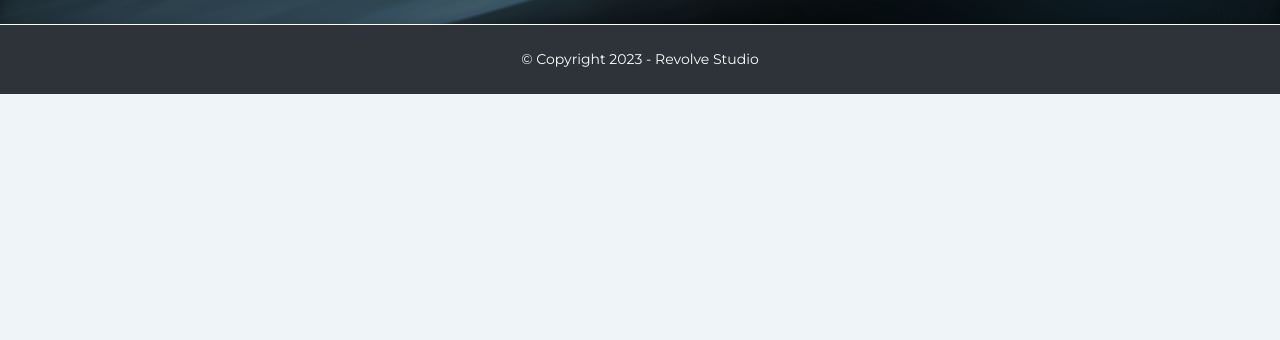
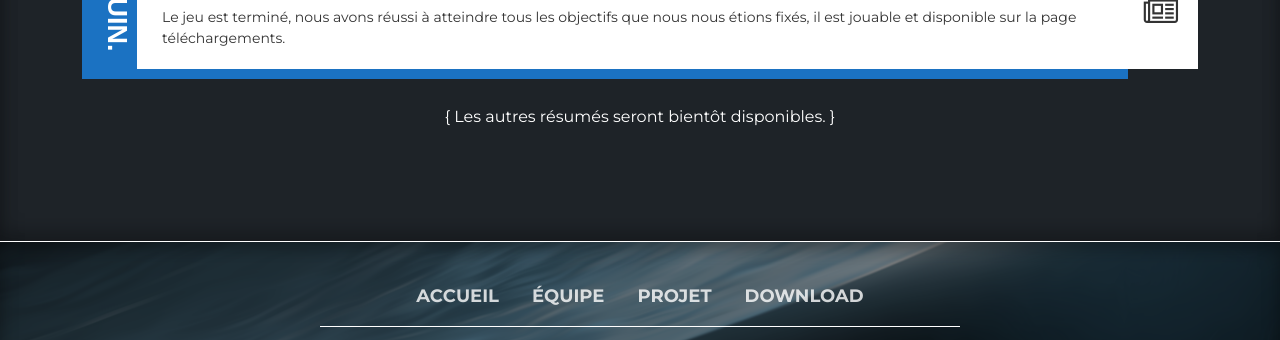
Before and after one commit to revolve-project/revolve-website, a plain HTML site: page projet.html in a window 1280 px wide. Shown: the part 1787-2127 px from the top of the page. Before the commit the page ends 1881 px from the top, so only its background shows below. Drawn offline with Linux system fonts and the light colour scheme; some packages are replaced by stand-ins of ours; a script that the page names is missing.

Commit message:
Update projet.html

```diff
--- a/projet.html
+++ b/projet.html
@@ -156,7 +156,7 @@
                     </a>
                 </div>
 
-                <!--
+
                 <div class="timeline">
                     <a href="#" class="timeline-content">
                         <div class="timeline-year">MAI.</div>
@@ -176,16 +176,11 @@
                         <div class="timeline-year">JUIN.</div>
                         <h3 class="title">Résumé du mois de juin</h3>
                         <p class="description">
-                            Nous arrivons à la fin du projet, le jeu est stable et nous pouvons desormais nous consacrer à de nouvelles fonctionnalités : animations de rechargement
-                            nouvelle barre de vie avec le pseudo du joueur concerné, système de fin de partie avec des écrans personnalisés qui font un bilan de la partie.
-                            Un nouveau système de tir à été mis en place, des lasers sont produits par l'arme et nous les voyons partir émettant une lueur visible par tous les joueurs.
-                            Nous en avons profité pour faire une refonte de l'interface (menus d'accueil et de salons, écran de chargement, écran de pause, écran de fin). De plus, la carte
-                            a continué d'évoluer avec l'ajout de nombreux détails pour rentre la partie plus agréable.
+                           Le jeu est terminé, nous avons réussi à atteindre tous les objectifs que nous nous étions fixés, il est jouable et disponible sur la page téléchargements.
                         </p>
                         <div class="timeline-icon"><i class="fa fa-newspaper"></i></div>
                     </a>
                 </div>
-                -->
             </div>
         </div>
     </div>
```
